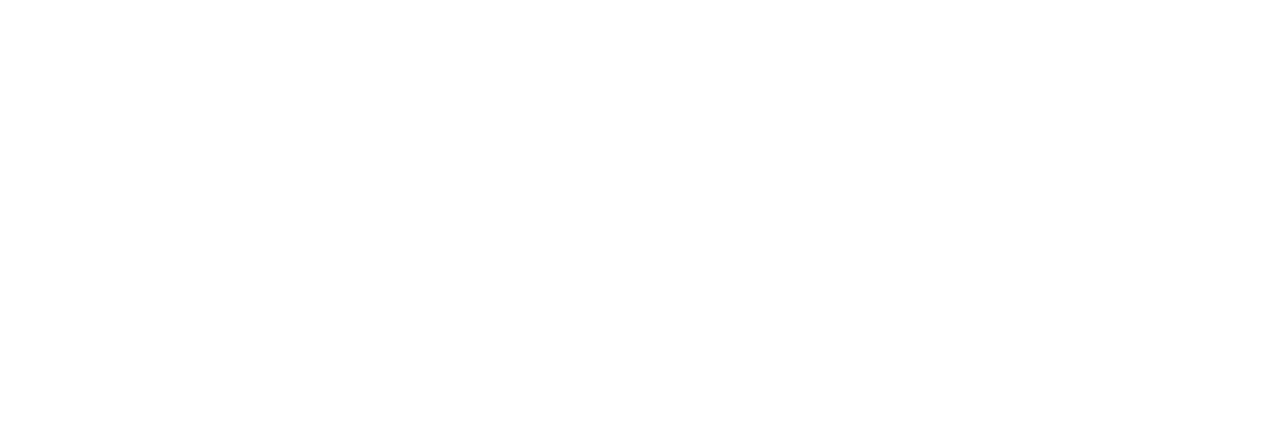
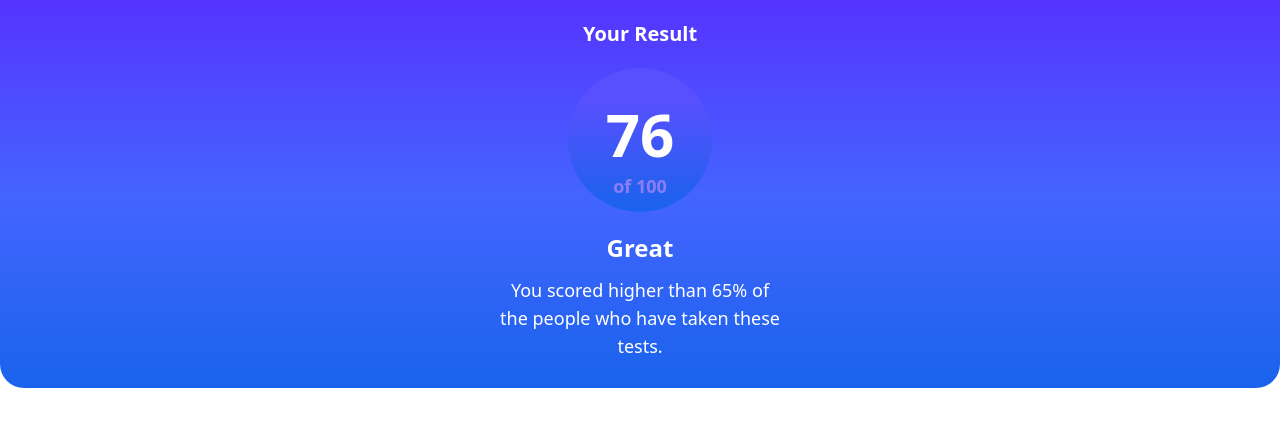
Before and after one commit to bluesky0-0/result-summary-calculation, a website built with Vite: page index.html in a window 1280 px wide. Built offline with nearby package versions, Linux system fonts and the light colour scheme.

Commit message:
upper body done

```diff
--- a/index.html
+++ b/index.html
@@ -1,14 +1,34 @@
-<!doctype html>
+<!DOCTYPE html>
 <html lang="en">
   <head>
     <meta charset="UTF-8" />
-    <link rel="icon" type="image/svg+xml" href="/vite.svg" />
+
     <meta name="viewport" content="width=device-width, initial-scale=1.0" />
     <title>Vite App</title>
-    <link rel="stylesheet" href="main.css">
+    <link rel="stylesheet" href="main.css" />
   </head>
   <body>
-    <div id="app"></div>
+    <div>
+      <div class="text-center upper-color text-white rounded-b-3xl">
+        <div class="text-xl font-semibold pt-5 pb-5">Your Result</div>
+        <div class="flex items-center justify-center">
+          <div class="circle-color rounded-full h-36 w-36">
+            <p class="text-6xl pt-9 pb-2 font-bold">76</p>
+            <h2 class="text-lg text-[#8b7ff5] font-semibold">of 100</h2>
+          </div>
+        </div>
 
+        <div class="text-2xl font-bold pt-5">Great</div>
+        <div class="flex items-center justify-center">
+          <p class="w-72 pt-3 pb-7 text-lg font font-medium">
+            You scored higher than 65% of the people who have taken these tests.
+          </p>
+        </div>
+      </div>
+      <div>
+
+
+      </div>
+    </div>
   </body>
 </html>
--- a/main.css
+++ b/main.css
@@ -1,3 +1,27 @@
 @tailwind base;
 @tailwind components;
 @tailwind utilities;
+
+
+  .upper-color{
+    background: linear-gradient(
+
+      180deg,
+    #5533ff 0%,
+    #4464ff 50%,
+    #1963ec 100%
+
+    );
+  }
+    .circle-color{
+        background: linear-gradient(
+
+          180deg,
+
+
+          #5A4FFF 20%,
+          #1963ec 100%
+
+        );
+
+  }
```
